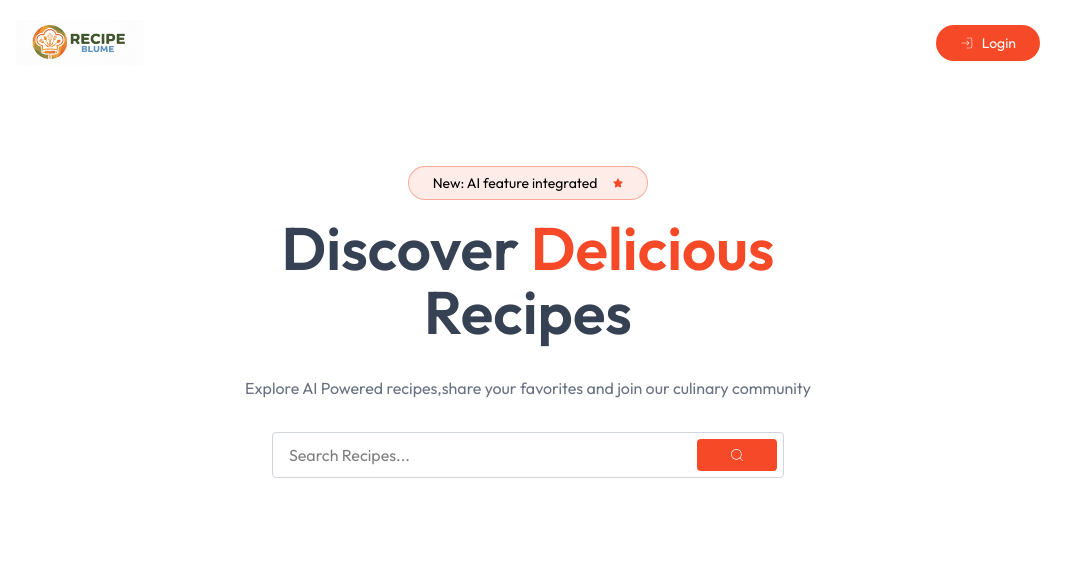
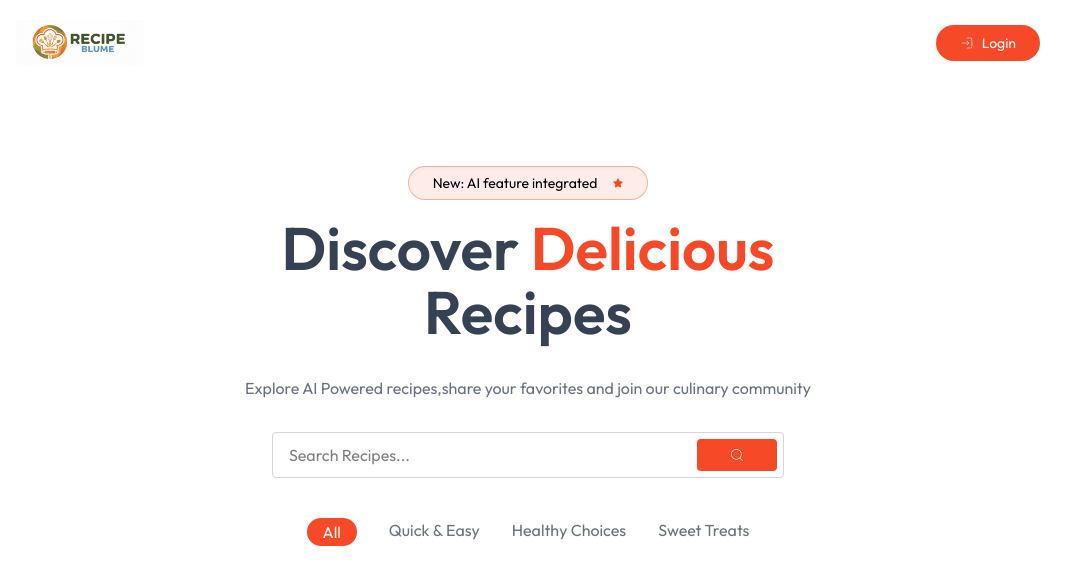
Before and after one commit to lubnafebin/recipe-app, a React (Vite) app in the folder client/: page / in a window 1280 px wide. Shown: the top 584 px of the page, without its empty margins (112-1183 px from the left). Built offline with nearby package versions, Linux system fonts and the light colour scheme.

Commit message:
added categories tab with motion effect

```diff
--- a/client/package.json
+++ b/client/package.json
@@ -11,6 +11,7 @@
   },
   "dependencies": {
     "@tailwindcss/vite": "^4.1.14",
+    "motion": "^12.23.24",
     "react": "^19.1.1",
     "react-dom": "^19.1.1",
     "react-icons": "^5.5.0",
--- /dev/null
+++ b/client/src/components/RecipeList.jsx
@@ -0,0 +1,42 @@
+import { useState } from "react";
+// eslint-disable-next-line no-unused-vars
+import { motion } from "motion/react";
+export const RecipeList = () => {
+  const recipeCategory = [
+    "All",
+    "Quick & Easy",
+    "Healthy Choices",
+    "Sweet Treats",
+  ];
+  const [menu, setMenu] = useState("All");
+  return (
+    <div>
+      <div
+        className="flex justify-center gap-4 sm:gap-8 my-10
+      relative"
+      >
+        {recipeCategory.map((item) => (
+          <div key={item} className="relative">
+            <button
+              onClick={() => setMenu(item)}
+              className={`text-gray-500 cursor-pointer ${
+                menu === item && "text-white px-4 pt-0.5"
+              }`}
+            >
+              {item}
+              {menu === item && (
+                <motion.div
+                  layoutId="underline"
+                  transition={{ type: "spring", stiffness: 500, damping: 30 }}
+                  className="absolute left-0 right-0 top-0 h-7 -z-1
+              bg-primary rounded-full"
+                ></motion.div>
+              )}
+            </button>
+          </div>
+        ))}
+      </div>
+      <div></div>
+    </div>
+  );
+};
--- a/client/src/pages/Home.jsx
+++ b/client/src/pages/Home.jsx
@@ -1,11 +1,13 @@
 import { Header } from "../components/Header";
 import { Navbar } from "../components/Navbar";
+import { RecipeList } from "../components/RecipeList";
 
 export const Home = () => {
   return (
     <>
       <Navbar />
       <Header />
+      <RecipeList />
     </>
   );
 };
```
Also changed, not shown: 1 other file (tests, documents, lock files or other folders).
